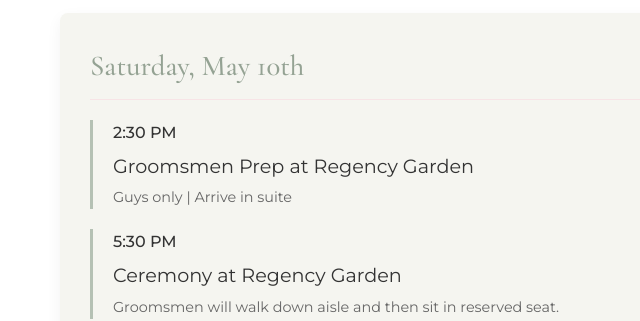
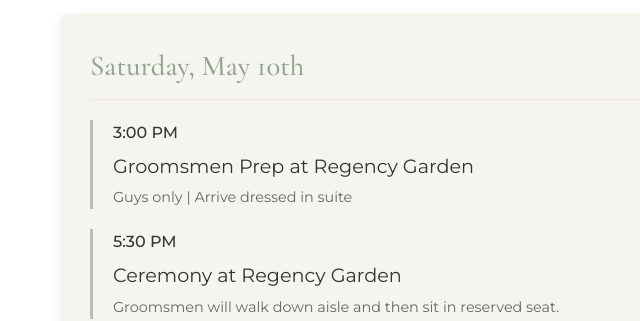
Before and after one commit to camphillips23/groomsmen, a plain HTML site: page index.html in a window 1280 px wide. Shown: the part 1040-1361 px from the top of the page, 0-640 px from the left. Drawn offline with nearby package versions, Linux system fonts and the light colour scheme.

Commit message:
Update arrival time

```diff
--- a/index.html
+++ b/index.html
@@ -379,9 +379,9 @@
                 <h3 class="day-title">Saturday, May 10th</h3>
 
                 <div class="event">
-                    <div class="event-time">2:30 PM</div>
+                    <div class="event-time">3:00 PM</div>
                     <div class="event-name">Groomsmen Prep at Regency Garden</div>
-                    <div class="event-details">Guys only | Arrive in suite</div>
+                    <div class="event-details">Guys only | Arrive dressed in suite</div>
                 </div>
 
                 <div class="event">
```
